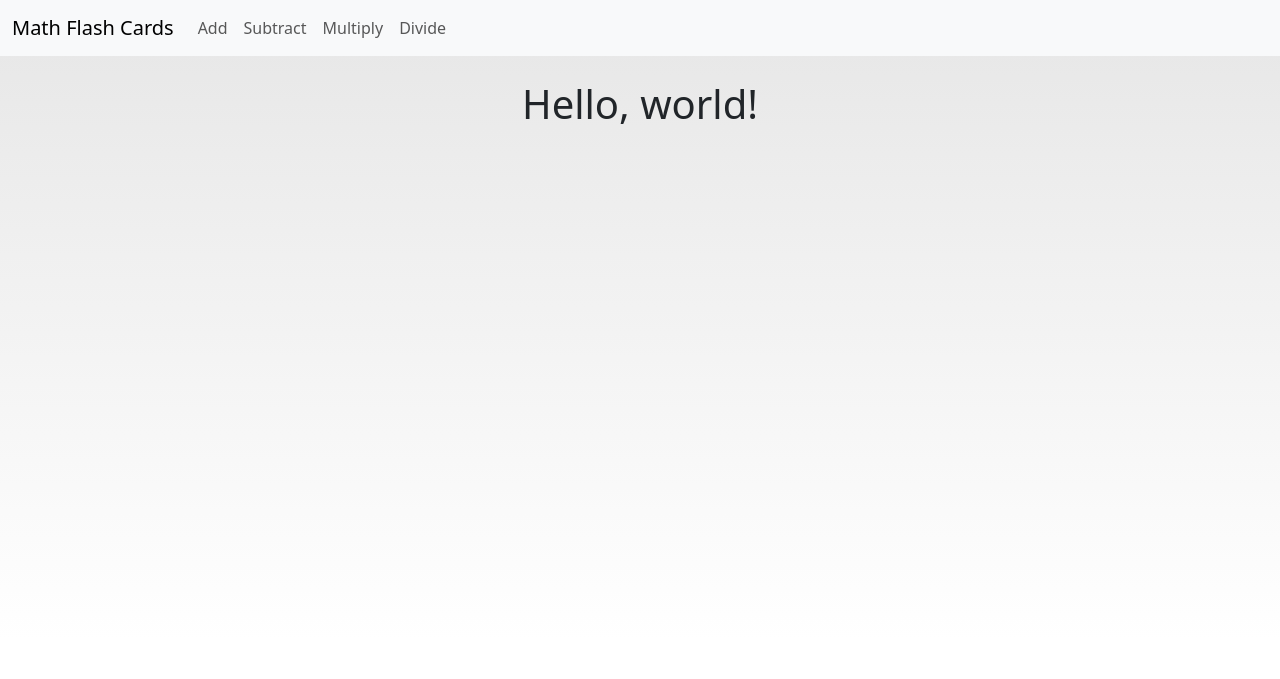
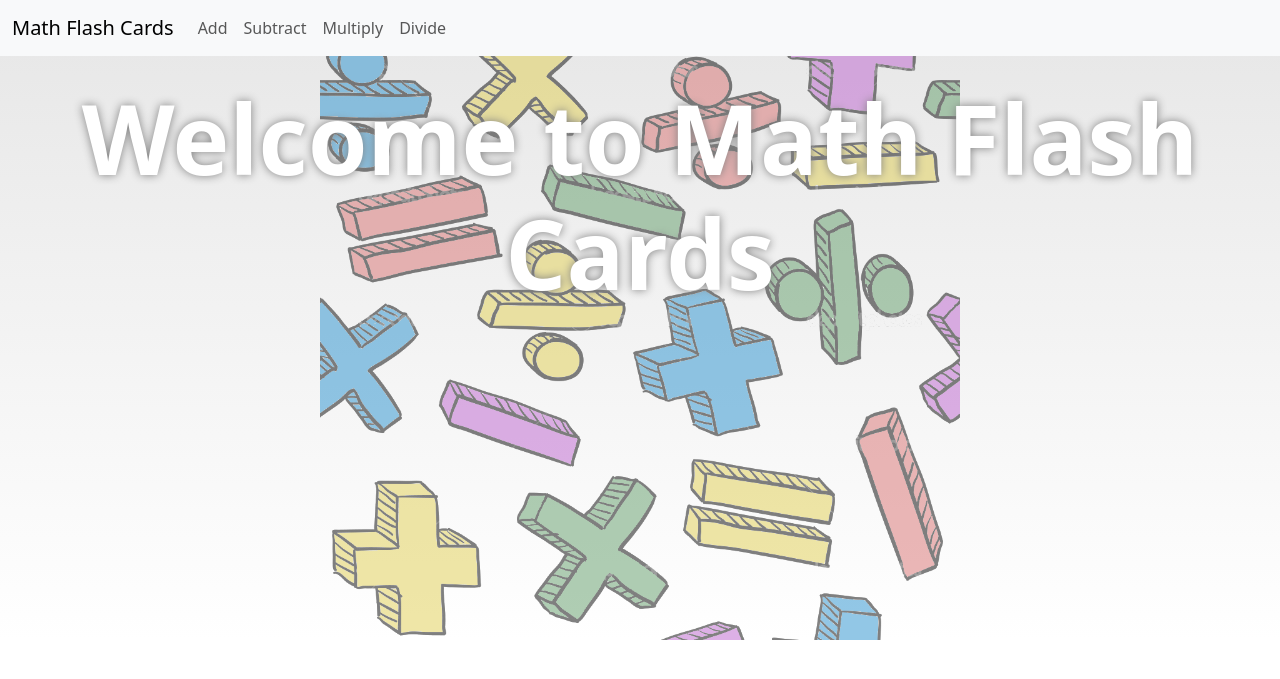
Before and after one commit to YoussefShabo/FlashCards, a Django app: template flash/website/templates/home.html in a window 1280 px wide. Shown: the top 679 px of the page. Run offline with Django 4.2, Linux system fonts and the light colour scheme; the template is opened without the code that fills it, so the values that code supplies are empty; parts of the project's set-up code (start-up, migrations or seed data) failed here and were passed over.

Commit message:
updated styling and reverted the heroku settings

```diff
--- a/flash/static/css/style.css
+++ b/flash/static/css/styles.css
@@ -1,6 +1,22 @@
 body{
     background: -webkit-linear-gradient(90deg, #ffffff 20%,  #e6e6e6 100%);
     min-height: 100vh;
+}
+.bckgnd{
+    width: 50vw;
+    z-index: -5;
+    position: fixed;
+    object-fit: fill;
+    top: 0;
+    left: 25vw;
+    opacity: 0.5;
+}
+.title{
+    font-size: 6em;
+    color: #ffffff;
+    filter: drop-shadow(0px 0px 5px grey);
+    font-weight: bolder;
+
 }
 .container{
     width: 60% !important;
--- a/flash/website/templates/base.html
+++ b/flash/website/templates/base.html
@@ -4,7 +4,7 @@
 <head>
     <meta charset="utf-8">
     <meta name="viewport" content="width=device-width, initial-scale=1">
-    <link rel="stylesheet" href="static/css/style.css">
+    <link rel="stylesheet" href="static/css/styles.css">
     <title>Flash Cards</title>
     <link href="https://cdn.jsdelivr.net/npm/bootstrap@5.3.0-alpha3/dist/css/bootstrap.min.css" rel="stylesheet"
         integrity="sha384-KK94CHFLLe+nY2dmCWGMq91rCGa5gtU4mk92HdvYe+M/SXH301p5ILy+dN9+nJOZ" crossorigin="anonymous">
--- a/flash/website/templates/home.html
+++ b/flash/website/templates/home.html
@@ -4,8 +4,8 @@
 
 <center>
 
-    <h1>Hello, world!</h1>
-
+    <h1 class="title">Welcome to Math Flash Cards</h1>
+    <img class="bckgnd" src="static/img/OPS.png" alt="">
 </center>
 
 {% endblock %}
```
Also changed, not shown: flash/flash/settings.py (+0 -8 lines).
